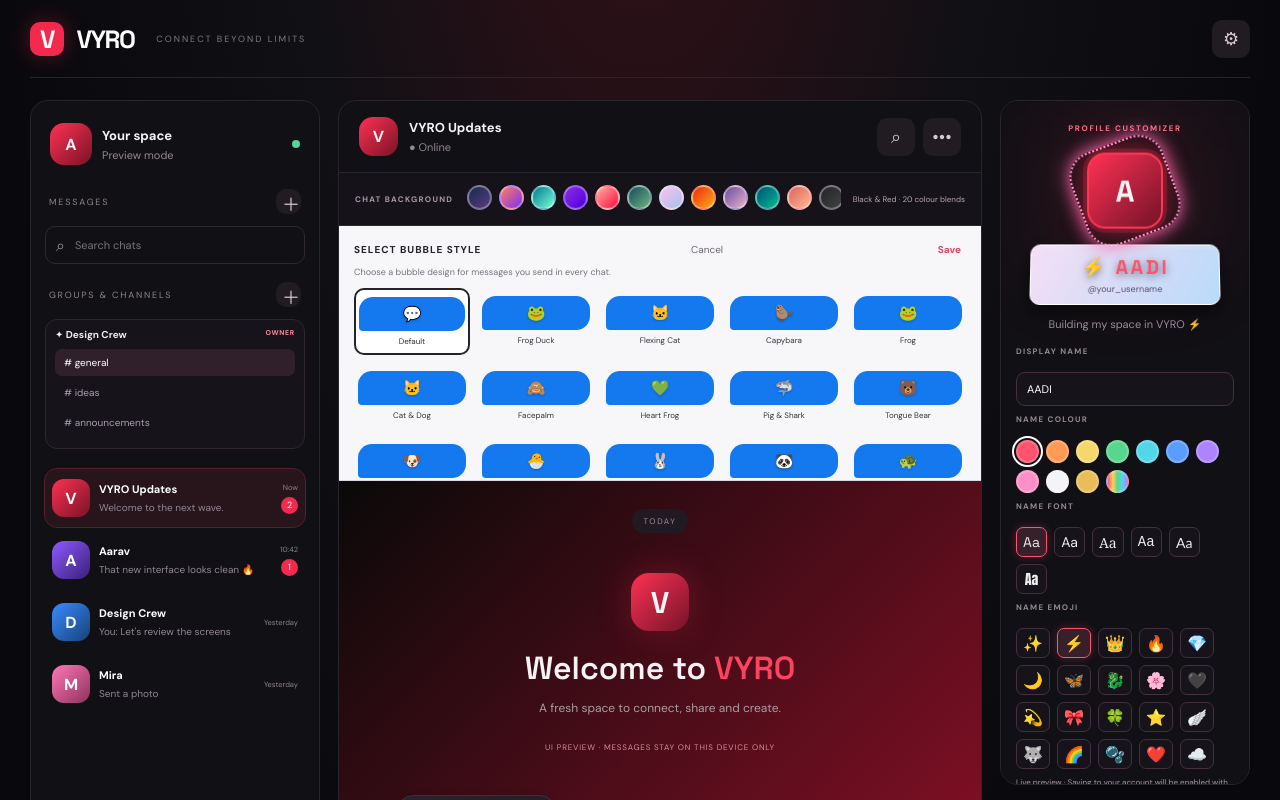
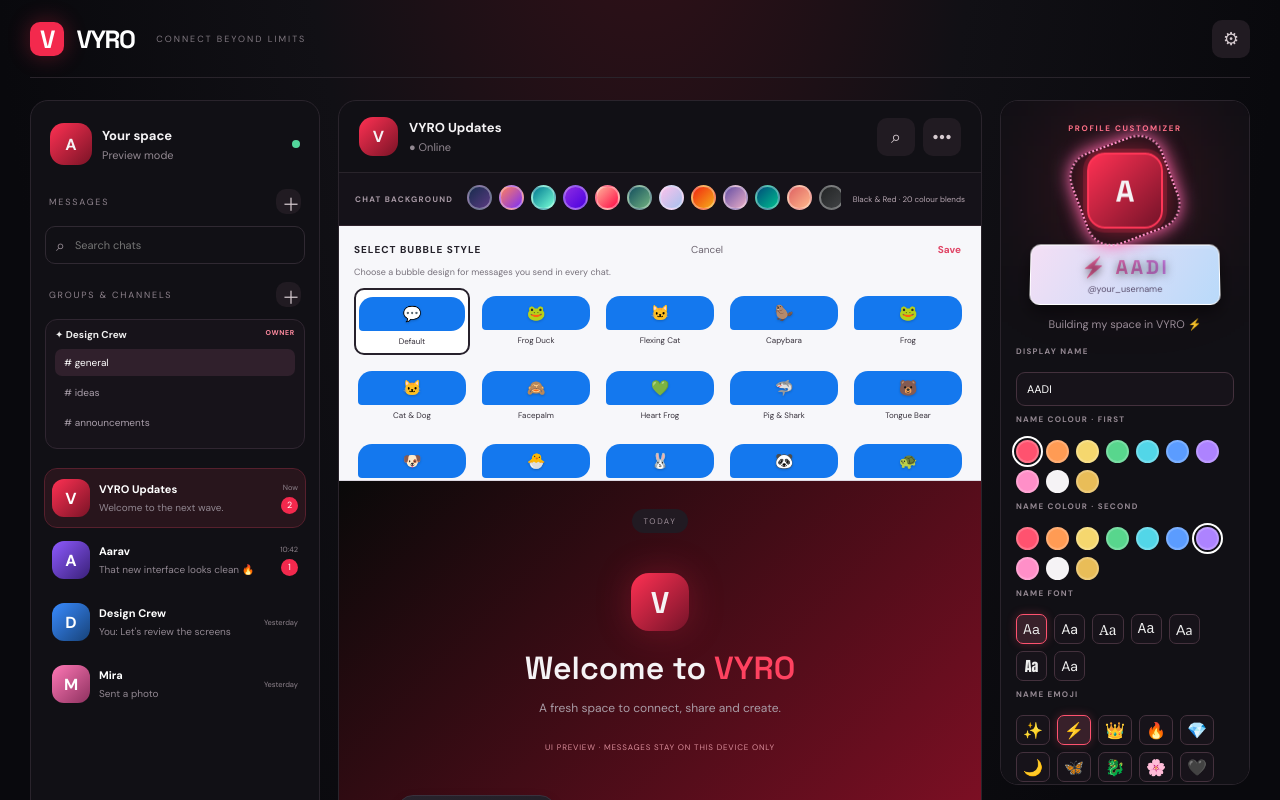
Before and after one commit to Aaditya-555/VYRO, a React (Vite) app: page / in a window 1280 px wide. Shown: the top 800 px of the page. Built offline with nearby package versions, Linux system fonts and the light colour scheme.

Commit message:
Add two-colour gradient names and pixel font option

```diff
--- a/src/App.jsx
+++ b/src/App.jsx
@@ -39,7 +39,7 @@ const chatBackgrounds = [
 ];
 
 const nameColors = [["red","#ff526f"],["orange","#ff9b54"],["yellow","#f5d76e"],["green","#58d68d"],["cyan","#52d6e8"],["blue","#5b9cff"],["purple","#ad83ff"],["pink","#ff8fc8"],["white","#f5f3f5"],["gold","#e9bd58"],["rainbow","linear-gradient(90deg,#ff526f,#ffcf5c,#58d68d,#52d6e8,#ad83ff)"]];
-const nameFonts = [["space","Space Grotesk"],["dm","DM Sans"],["serif","Georgia"],["mono","monospace"],["rounded","Trebuchet MS"],["display","Impact"]];
+const nameFonts = [["space","Space Grotesk"],["dm","DM Sans"],["serif","Georgia"],["mono","monospace"],["rounded","Trebuchet MS"],["display","Impact"],["pixel","Press Start 2P"]];
 const nameEmojis = ["✨","⚡","👑","🔥","💎","🌙","🦋","🐉","🌸","🖤","💫","🎀","🍀","⭐","🪽","🐺","🌈","🫧","❤️","☁️"];
 
 const bubbleStyles = [["default","Default","💬"],["frog-duck","Frog Duck","🐸"],["flex-cat","Flexing Cat","🐱"],["capybara","Capybara","🦫"],["frog","Frog","🐸"],["cat-dog","Cat & Dog","🐱"],["facepalm","Facepalm","🙈"],["heart-frog","Heart Frog","💚"],["pig-shark","Pig & Shark","🦈"],["tongue-bear","Tongue Bear","🐻"],["doge","Doge","🐶"],["frog-chick","Frog Chick","🐣"],["bunny","Bunny","🐰"],["panda","Panda","🐼"],["turtle","Turtle","🐢"],["fox","Fox","🦊"],["unicorn","Unicorn","🦄"],["koala","Koala","🐨"],["dino","Dino","🦖"],["star-cloud","Star Cloud","🌟"]];
@@ -72,6 +72,7 @@ export default function App() {
   const [draftBubbleStyle, setDraftBubbleStyle] = useState("default");
   const [displayName, setDisplayName] = useState("AADI");
   const [nameColor, setNameColor] = useState("red");
+  const [nameColor2, setNameColor2] = useState("purple");
   const [nameFont, setNameFont] = useState("space");
   const [nameEmoji, setNameEmoji] = useState("⚡");
 
@@ -199,14 +200,14 @@ export default function App() {
           <div className="details-glow" />
           <div className="studio-label">PROFILE CUSTOMIZER</div>
           <div className={`details-avatar profile-avatar frame-${frame} effect-${avatarEffect}`}>A</div>
-          <div className={`nameplate plate-${nameplate}`}><h2 style={{color:nameColors.find(([id])=>id===nameColor)?.[1] || "#ff526f",fontFamily:nameFonts.find(([id])=>id===nameFont)?.[1] || "Space Grotesk"}}>{nameEmoji} {displayName || "AADI"}</h2><span>@your_username</span></div>
+          <div className={`nameplate plate-${nameplate}`}><h2 style={{backgroundImage:`linear-gradient(90deg, ${nameColors.find(([id])=>id===nameColor)?.[1] || "#ff526f"}, ${nameColors.find(([id])=>id===nameColor2)?.[1] || "#ad83ff"})`,backgroundClip:"text",WebkitBackgroundClip:"text",color:"transparent",fontFamily:nameFonts.find(([id])=>id===nameFont)?.[1] || "Space Grotesk"}}>{nameEmoji} {displayName || "AADI"}</h2><span>@your_username</span></div>
           <p className="profile-bio">Building my space in VYRO ⚡</p>
           <div className="cosmetic-group name-customizer"><strong>DISPLAY NAME</strong>
             <input className="name-edit-input" value={displayName} maxLength={24} onChange={e=>setDisplayName(e.target.value)} placeholder="Your display name"/>
-            <strong>NAME COLOUR</strong><div className="name-color-options">{nameColors.map(([id,color])=><button key={id} type="button" title={id} aria-label={id+" name colour"} className={nameColor===id?"name-color-dot active":"name-color-dot"} style={{background:color}} onClick={()=>setNameColor(id)}/>)}</div>
+            <strong>NAME COLOUR · FIRST</strong><div className="name-color-options">{nameColors.filter(([id])=>id!=="rainbow").map(([id,color])=><button key={id} type="button" title={id} aria-label={"First name colour "+id} className={nameColor===id?"name-color-dot active":"name-color-dot"} style={{background:color}} onClick={()=>setNameColor(id)}/>)}</div><strong>NAME COLOUR · SECOND</strong><div className="name-color-options">{nameColors.filter(([id])=>id!=="rainbow").map(([id,color])=><button key={id} type="button" title={id} aria-label={"Second name colour "+id} className={nameColor2===id?"name-color-dot active":"name-color-dot"} style={{background:color}} onClick={()=>setNameColor2(id)}/>)}</div>
             <strong>NAME FONT</strong><div className="name-font-options">{nameFonts.map(([id,font])=><button key={id} type="button" className={nameFont===id?"name-font-choice active":"name-font-choice"} style={{fontFamily:font}} onClick={()=>setNameFont(id)}>Aa</button>)}</div>
             <strong>NAME EMOJI</strong><div className="name-emoji-options">{nameEmojis.map(emoji=><button key={emoji} type="button" className={nameEmoji===emoji?"name-emoji-choice active":"name-emoji-choice"} onClick={()=>setNameEmoji(emoji)}>{emoji}</button>)}</div>
-            <small className="name-save-note">Live preview · Saving to your account will be enabled with profile sync.</small>
+            <small className="name-save-note">Two-colour gradient preview · Pixel font included · Profile sync pending.</small>
           </div>
           <div className="profile-badge">✦ EARLY MEMBER</div>
           <div className="detail-rule" />
```
